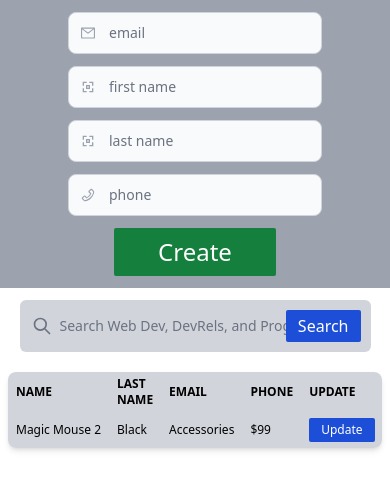
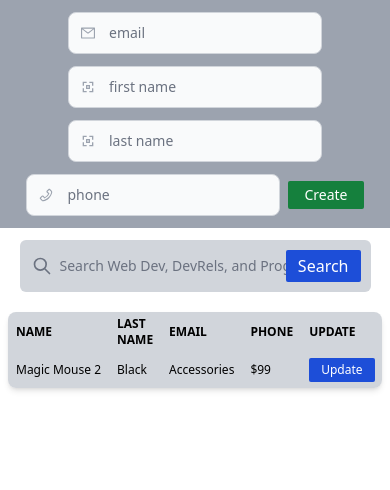
Before and after one commit to AliSinaYOusofi/mongoose, a Next.js app in the folder mongoose/front-end/: page / in a window 390 px wide. Shown: the top 490 px of the page. Built offline with nearby package versions, Linux system fonts and the light colour scheme.

Commit message:
input component done now onto searching functions

```diff
--- a/mongoose/front-end/components/Inputs.tsx
+++ b/mongoose/front-end/components/Inputs.tsx
@@ -36,7 +36,7 @@ const Inputs : NextPage = () => {
             </div>
             <input type="text" id="input-group-1" className="bg-gray-50 border border-gray-300 text-gray-900 text-sm rounded-lg focus:ring-blue-500 focus:border-blue-500 block w-full pl-10 p-2.5  dark:bg-gray-700 dark:border-gray-600 dark:placeholder-gray-400 dark:text-white dark:focus:ring-blue-500 dark:focus:border-blue-500" placeholder="phone" />
         </div>
-        <button type="submit" className="text-white bg-green-700 p-1 py-2 md:py-1 md:px-5 md:text-[1rem] text-2xl px-3 rounded-sm border-none outline-none transition-all duration-300 hover:-translate-y-1 w-5/12 md:w-fit">Create</button>
+        <button type="submit" className="text-white bg-green-700 py-1 text-center px-4 md:py-2 md:px-5 md:text-[1rem] text-sm  rounded-sm border-none outline-none transition-all duration-300 hover:-translate-y-1 w-3/2 md:w-fit">Create</button>
     </div>
   )
 }
```
